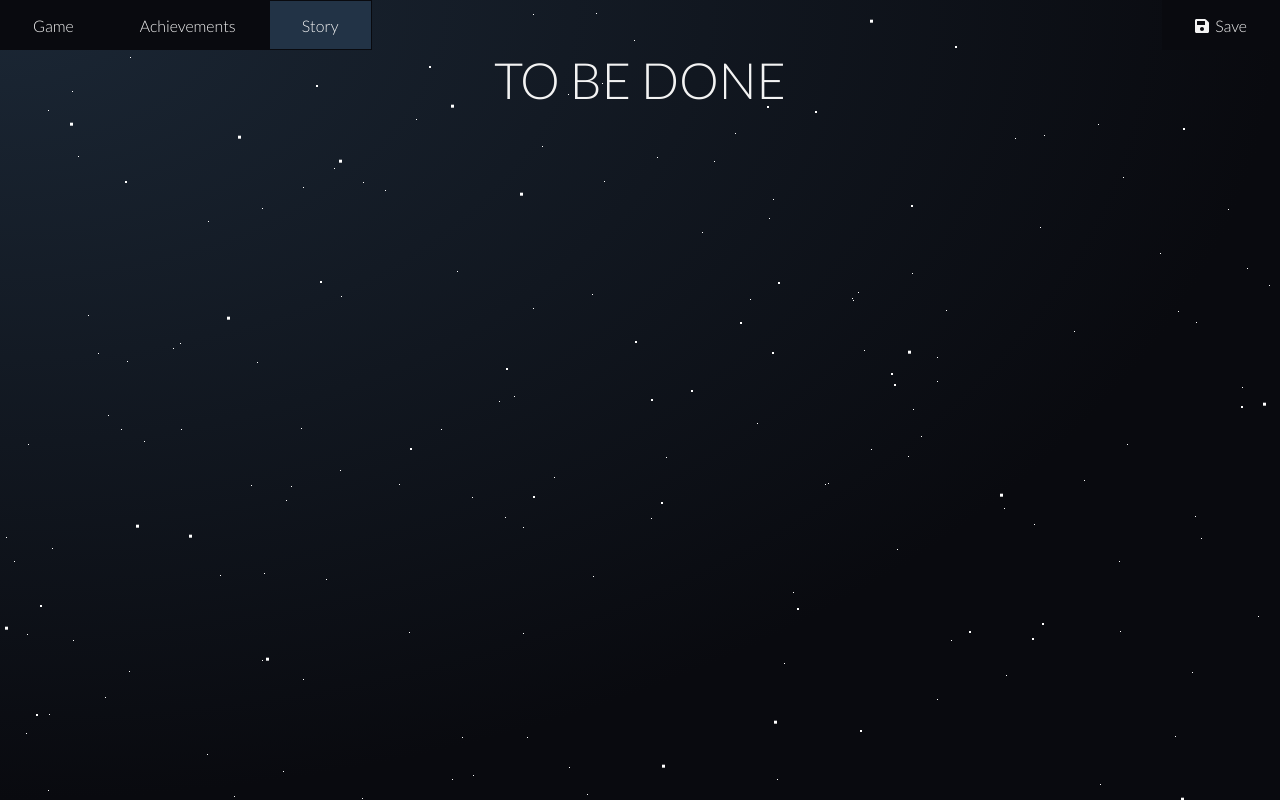
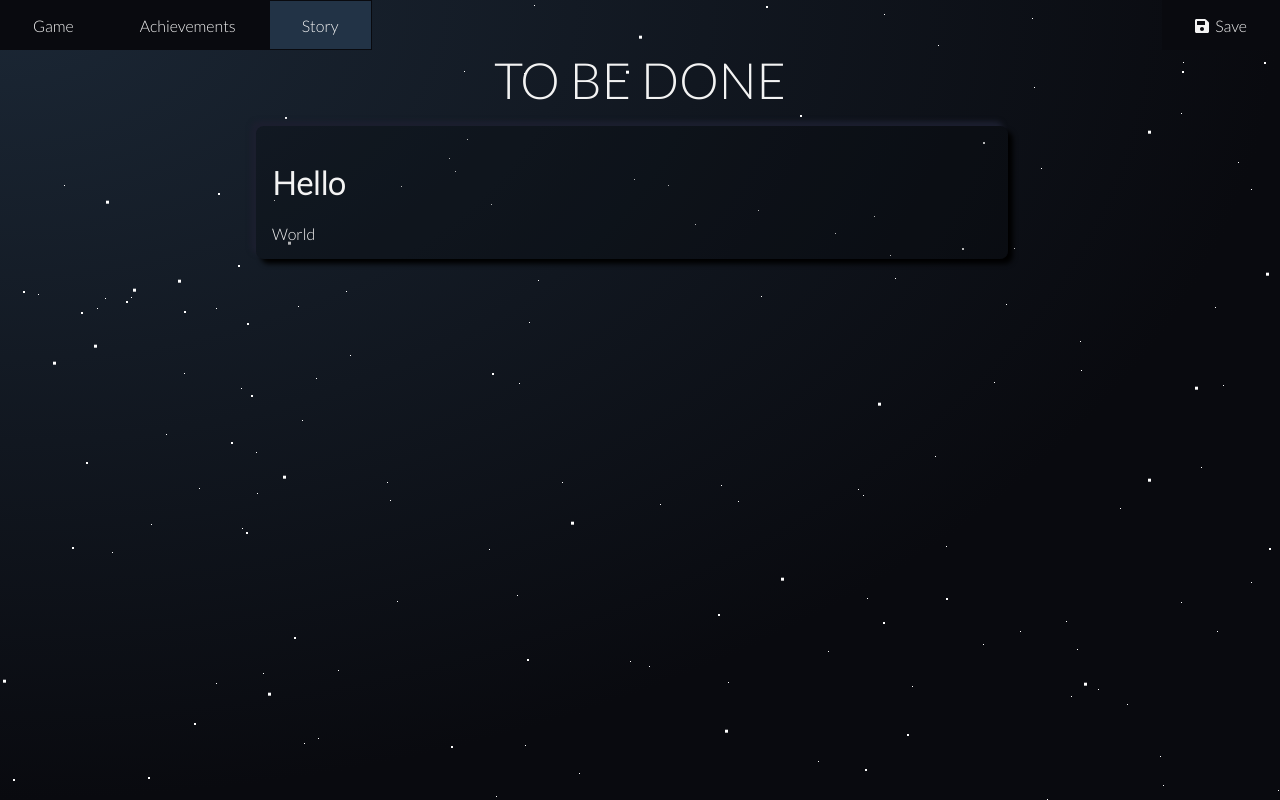
Before and after one commit to Coni63/planet_inc, an Angular app: page /story in a window 1280 px wide. Built offline with nearby package versions, Linux system fonts and the light colour scheme; what ng2-tooltip-directive would draw is missing.

Commit message:
start the sotry part

```diff
--- a/src/app/app.module.ts
+++ b/src/app/app.module.ts
@@ -21,6 +21,7 @@ import { AchievementsComponent } from './features/achievements/achievements.comp
 import { BigNumberPipe } from './pipes/big-number.pipe';
 import { PlanetsService } from './services/planets.service';
 import { TbdComponent } from './components/tbd/tbd.component';
+import { NeumorphismComponent } from './components/neumorphism/neumorphism.component';
 
 
 @NgModule({
@@ -40,6 +41,7 @@ import { TbdComponent } from './components/tbd/tbd.component';
     StoryComponent,
     AchievementsComponent,
     TbdComponent,
+    NeumorphismComponent,
   ],
   imports: [
     BrowserModule,
--- /dev/null
+++ b/src/app/components/neumorphism/neumorphism.component.html
@@ -0,0 +1 @@
+<div class="section-dark neumorphism-dark" [innerHTML]="text"></div>
--- /dev/null
+++ b/src/app/components/neumorphism/neumorphism.component.scss
@@ -0,0 +1,20 @@
+@use '../../../assets/variables.scss';
+
+.section-dark {
+	color: variables.$font-light;
+    background: rgba(variables.$bg-dark, 0.3);
+
+}
+
+@mixin box-shadow($color) {
+	padding: 1em;
+	border-radius: .5em;
+	box-shadow:
+	-.3em -.3em .3em 0 lighten($color, 10%),
+	.3em .3em .3em 0 darken($color, 10%);
+	margin: 1em 1em 0em 0em;
+}
+
+.neumorphism-dark {
+	@include box-shadow(variables.$bg-dark);
+}
--- /dev/null
+++ b/src/app/components/neumorphism/neumorphism.component.ts
@@ -0,0 +1,17 @@
+import { Component, OnInit, Input } from '@angular/core';
+
+@Component({
+  selector: 'app-neumorphism',
+  templateUrl: './neumorphism.component.html',
+  styleUrls: ['./neumorphism.component.scss']
+})
+export class NeumorphismComponent implements OnInit {
+
+  @Input() text: string = "";
+
+  constructor() { }
+
+  ngOnInit(): void {
+  }
+
+}
--- a/src/app/features/story/story.component.html
+++ b/src/app/features/story/story.component.html
@@ -1 +1,5 @@
 <app-tbd></app-tbd>
+
+<div class="content">
+    <app-neumorphism [text]="text"></app-neumorphism>
+</div>
--- a/src/app/features/story/story.component.scss
+++ b/src/app/features/story/story.component.scss
@@ -0,0 +1,11 @@
+.content {
+
+    display: flex;
+    justify-content: center;
+
+    app-neumorphism {
+        width: 60%;
+        min-width: 400px;
+        overflow-wrap: break-word;
+    }
+}
--- a/src/app/features/story/story.component.ts
+++ b/src/app/features/story/story.component.ts
@@ -7,6 +7,8 @@ import { Component, OnInit } from '@angular/core';
 })
 export class StoryComponent implements OnInit {
 
+  text = "<h1>Hello</h1>World";
+
   constructor() { }
 
   ngOnInit(): void {
```
Also changed, not shown: 1 other file (tests, documents, lock files or other folders).
